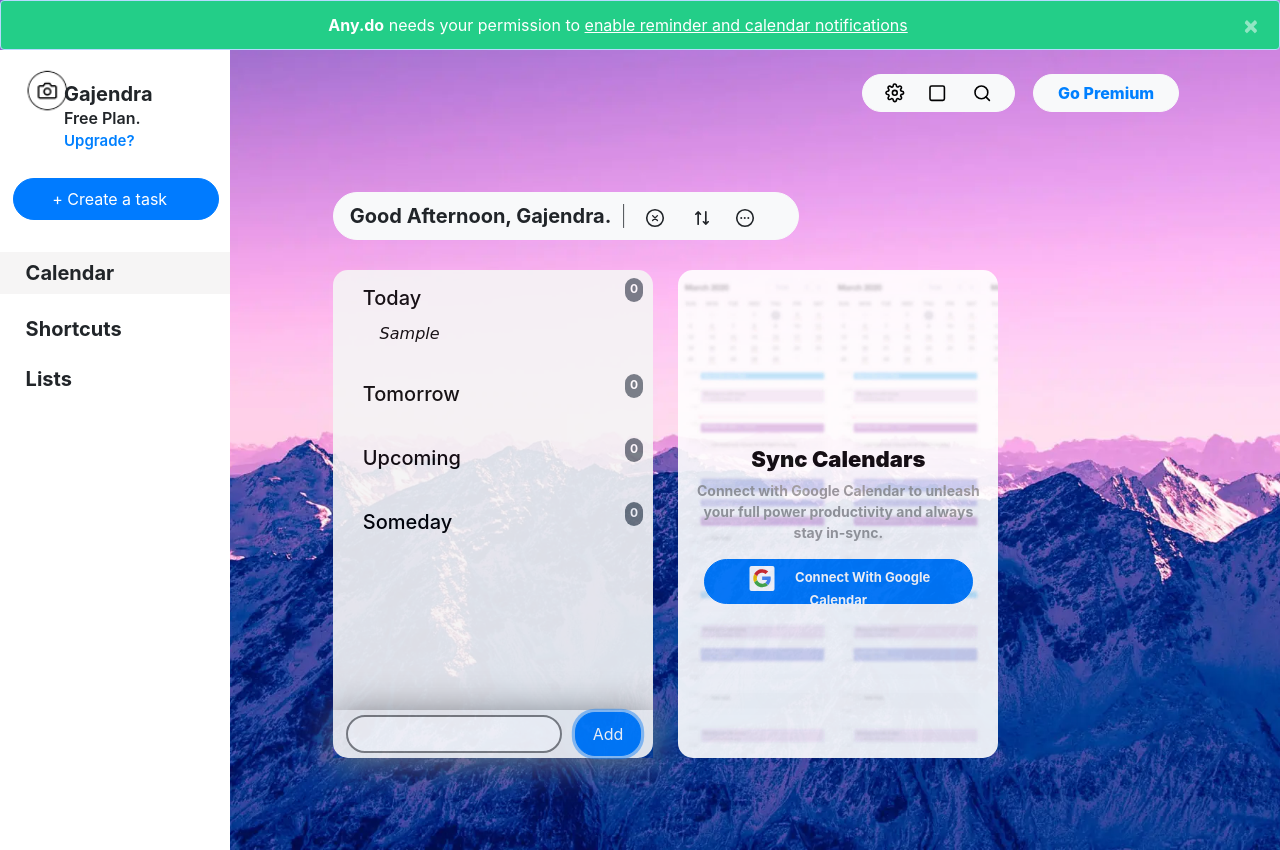
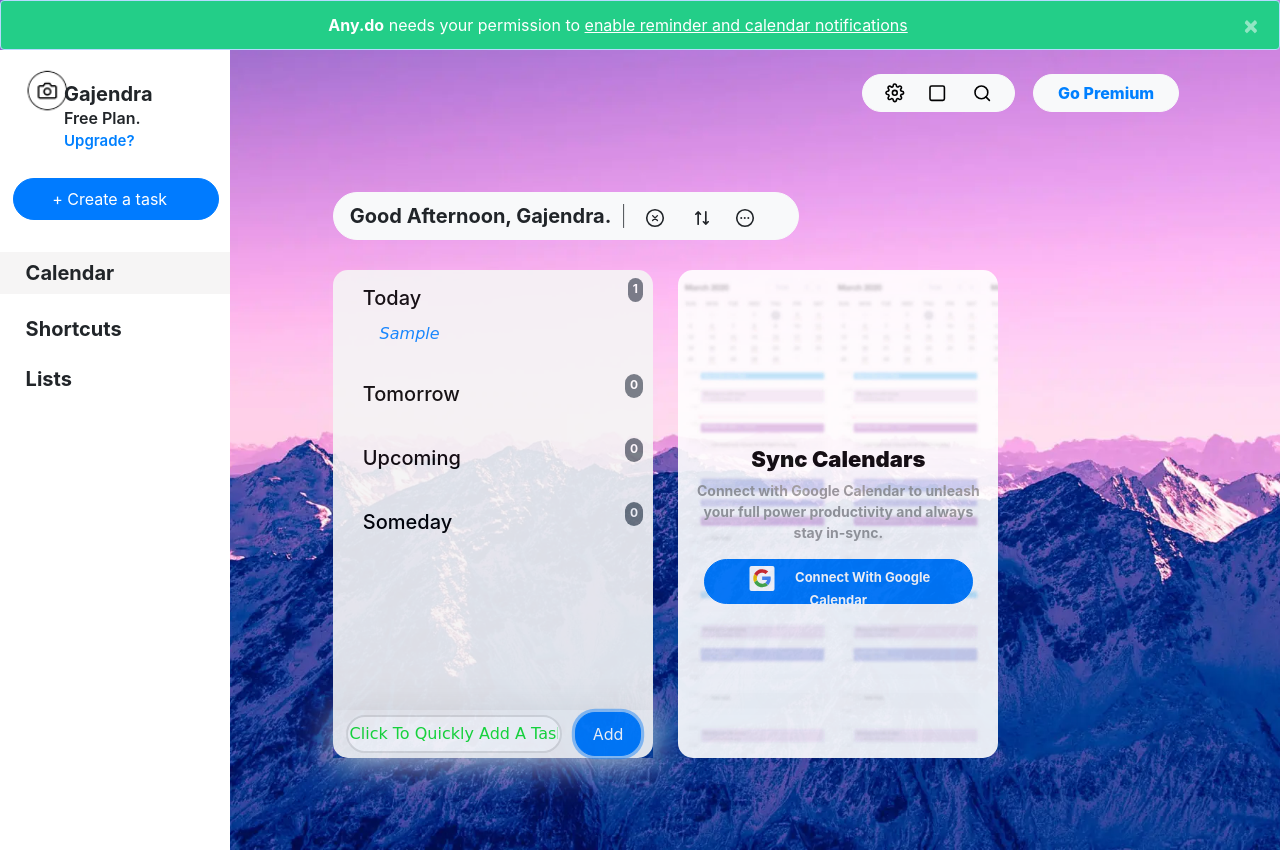
Before and after one commit to gajendra0180/Any-Do-Website-Clone, a plain HTML site: page index.html in a window 1280 px wide. Both pictures are taken after typing "Sample" into the empty fields and a click on the button "Add". Drawn offline with nearby package versions, Linux system fonts and the light colour scheme.

Commit message:
Fixed count badge

```diff
--- a/css/styles1.css
+++ b/css/styles1.css
@@ -11,6 +11,7 @@
     font-style: italic;
     font-size: medium;
     font-family: cursive;
+    color: #0080ff;
 }
 
 li:hover {
@@ -123,18 +124,21 @@
     /* flex-direction: row; */
     /* justify-content: space-between; */
     /* flex-wrap: wrap; */
-    box-shadow: 2px 4px 38px grey;
+    box-shadow: 2px 4px 38px rgb(223, 222, 222);
+    color: #0080ff;
 }
 
 .inputtext {
-    border-radius: 50px;
+    border-radius: 20px;
     width: 100%;
     margin-left: 1vw;
     margin-right: 1vw;
     outline: none;
-    border: 2px solid grey;
+    border: 2px solid rgb(223, 223, 223);
     margin-bottom: 5px;
     margin-top: 5px;
+    color: #0080ff;
+    font-family: cursive;
 }
 
 .inputtextbutton {
@@ -144,16 +148,24 @@
     margin-bottom: 2px;
 }
 
+::placeholder {
+    color: #16e234;
+    ;
+}
+
 .inputtextbutton:hover {
     transform: scale(1.05);
 }
 
 .inputtext:focus {
-    border: 1px solid #0080ff;
+    /* border: 1px solid #0080ff; */
+    border: 2px solid #16e234;
+    color: #0080ff;
 }
 
 .inputtext:hover {
-    border: 2px solid #0080ff;
+    /* border: 2px solid #0080ff; */
+    border: 2px solid #16e234;
 }
 
 .box1 {
--- a/index.html
+++ b/index.html
@@ -57,7 +57,7 @@
                 <div class="card card-body toggleshortcuts" id="toggleshortcuts">
                     <div class="firstlistitem">
                         <h6>Today</h6>
-                        <span class="badge badge-secondary" id="todaybadgecounter">0</span>
+                        <span class="badge badge-secondary" id="todaybadgecounters">0</span>
                     </div>
                     <div class="secondlistitem ">
                         <h6>Next 7 Days</h6>
@@ -153,7 +153,7 @@
                     </div>
 
                     <div class="inputbox">
-                        <input type="text" class="inputtext mousetrap" placehoder="Click to quickly add a task" id="inputtext">
+                        <input type="text" placeholder="Click To Quickly Add A Task" class="inputtext mousetrap" id="inputtext">
                         <button type="button" onclick="addtolist()" class="btn btn-primary inputtextbutton">&nbsp;Add&nbsp;</button>
                     </div>
 
--- a/js/to-do.js
+++ b/js/to-do.js
@@ -36,13 +36,17 @@
         if (element == " ")
             counter++;
     }
-    if (counter != text.length)
+    if (counter == text.length)
+        createtask();
+    else
+
+    {
         document.getElementById("today").innerHTML = s + "<li>" + text + "</li>"
-    else
-        createtask();
-    document.getElementById("inputtext").value = "";
-    todaybadgecounter++
-    document.getElementById("todaybadgecounter").innerHTML = todaybadgecounter
+        document.getElementById("inputtext").value = "";
+        todaybadgecounter++
+        document.getElementById("todaybadgecounter").innerHTML = todaybadgecounter
+        document.getElementById("todaybadgecounters").innerHTML = todaybadgecounter
+    }
 }
 
 function createtask() {
```
